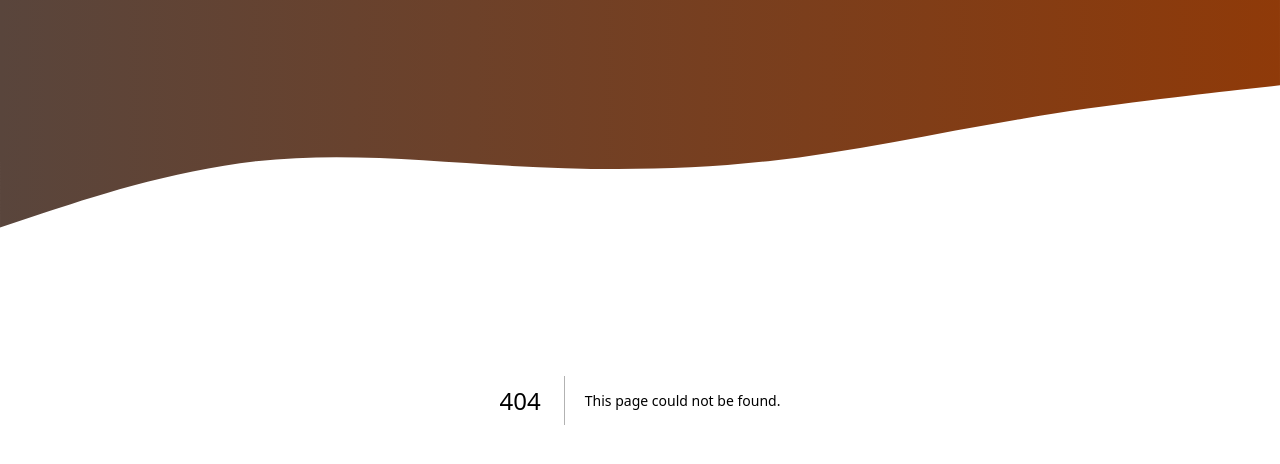
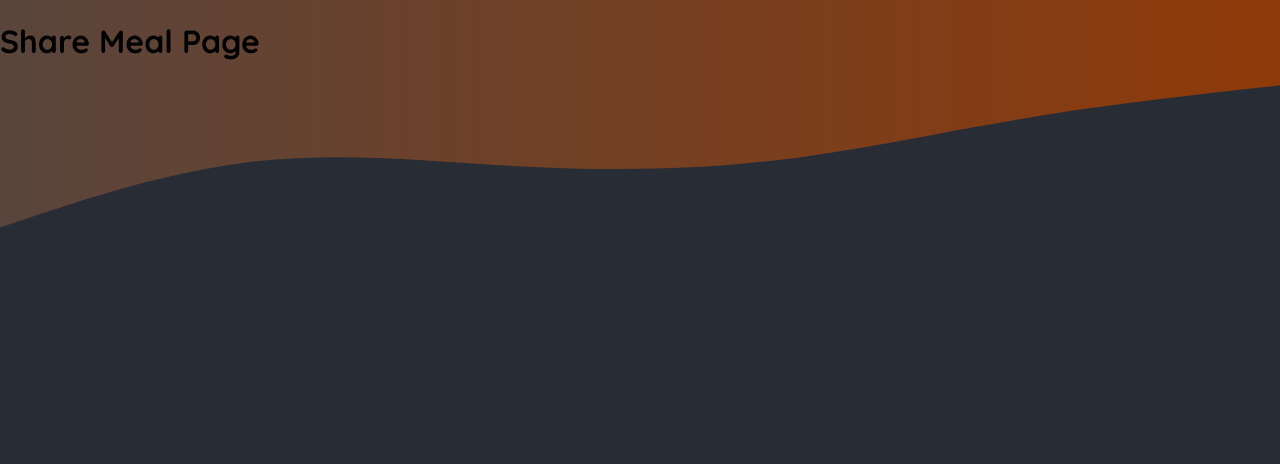
Before and after one commit to anouar4070/Foodies-project, a Next.js app: page /meals/share in a window 1280 px wide. Before the commit this address had no page. Shown: the top 464 px of the page. Built offline with nearby package versions, Linux system fonts and the light colour scheme.

Commit message:
add routes

```diff
--- /dev/null
+++ b/app/community/page.js
@@ -0,0 +1,3 @@
+export default function CommunityPage() {
+  return <h1>Community Page</h1>;
+}
--- /dev/null
+++ b/app/meals/[mealSlug]/page.js
@@ -0,0 +1,3 @@
+export default function MealDetailsPage() {
+  return <h1>Meal Details</h1>;
+}
--- /dev/null
+++ b/app/meals/share/page.js
@@ -0,0 +1,9 @@
+export default function ShareMealPage() {
+  return (
+    <main>
+      <h1>
+      Share Meal Page
+      </h1>
+    </main>
+  );
+}
--- a/app/page.js
+++ b/app/page.js
@@ -1,9 +1,14 @@
+import Link from "next/link";
+
 export default function Home() {
   return (
     <main>
       <h1 style={{ color: 'white', textAlign: 'center' }}>
         Time to get started!
       </h1>
+      <p><Link href='/meals'>Meals</Link></p>
+      <p><Link href='/meals/share'>Share Meal</Link></p>
+      <p><Link href='/community'>Community</Link></p>
     </main>
   );
 }
```
Also changed, not shown: app/meals/page.js (added, +9 -0 lines).
